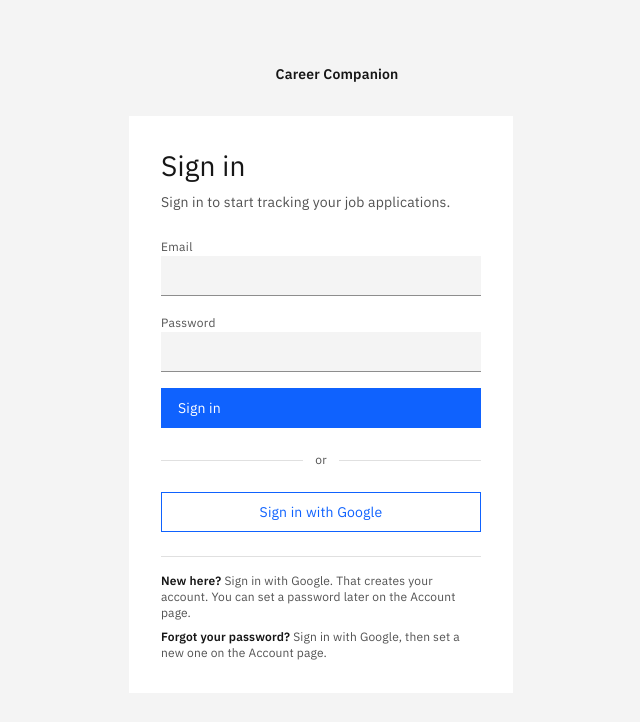
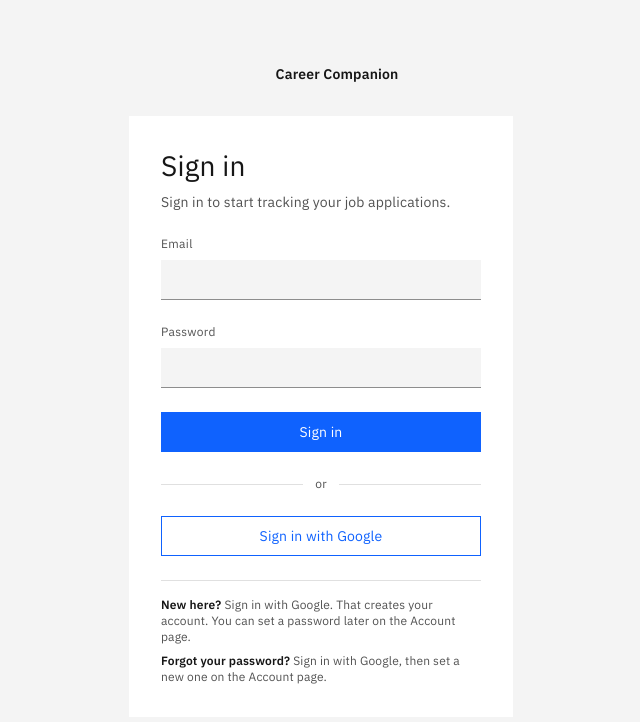
Before and after one commit to NitinSirsath/career-companion-frontend, a React (Vite) app: page /login in a window 1280 px wide. Shown: the top 722 px of the page, without its empty margins (319-959 px from the left). Built offline with nearby package versions, Linux system fonts and the light colour scheme; no server answers; some icons are missing.

Commit message:
feat(settings): src/components/auth/PasswordSignInForm.tsx

```diff
--- a/src/components/auth/PasswordSignInForm.tsx
+++ b/src/components/auth/PasswordSignInForm.tsx
@@ -6,6 +6,7 @@ import { EMAIL_PROBLEM, PASSWORD_MISSING, signInProblem } from '../../lib/signIn
 import { Button } from '../ui/button';
 import { Input } from '../ui/input';
 import { Label } from '../ui/label';
+import { InlineNotification } from '../ui/notification';
 
 /** Sign-in with email and password. `onSignedIn` runs once the session exists. */
 export function PasswordSignInForm({ onSignedIn }: { onSignedIn: () => void }) {
@@ -18,28 +19,30 @@ export function PasswordSignInForm({ onSignedIn }: { onSignedIn: () => void }) {
   const onSubmit = form.handleSubmit((input) => login.mutate(input, { onSuccess: onSignedIn }));
 
   return (
-    <form onSubmit={onSubmit} noValidate aria-label="Sign in" className="space-y-4">
-      <div className="space-y-2">
-        <Label htmlFor="signin-email">Email</Label>
+    <form onSubmit={onSubmit} noValidate aria-label="Sign in" className="flex flex-col gap-6">
+      <div className="flex flex-col gap-2">
+        <Label htmlFor="signin-email" className="text-xs text-text-secondary">
+          Email
+        </Label>
         <Input id="signin-email" type="email" autoComplete="username" {...form.register('email')} />
-        {errors.email && <p className="text-sm text-status-error">{EMAIL_PROBLEM}</p>}
+        {errors.email && <p className="text-xs text-status-error">{EMAIL_PROBLEM}</p>}
       </div>
-      <div className="space-y-2">
-        <Label htmlFor="signin-password">Password</Label>
+      <div className="flex flex-col gap-2">
+        <Label htmlFor="signin-password" className="text-xs text-text-secondary">
+          Password
+        </Label>
         <Input
           id="signin-password"
           type="password"
           autoComplete="current-password"
           {...form.register('password')}
         />
-        {errors.password && <p className="text-sm text-status-error">{PASSWORD_MISSING}</p>}
+        {errors.password && <p className="text-xs text-status-error">{PASSWORD_MISSING}</p>}
       </div>
       {login.isError && (
-        <p role="alert" className="text-sm text-status-error">
-          {signInProblem(login.error)}
-        </p>
+        <InlineNotification kind="error">{signInProblem(login.error)}</InlineNotification>
       )}
-      <Button type="submit" className="w-full" disabled={login.isPending}>
+      <Button type="submit" className="w-full justify-center" loading={login.isPending}>
         {login.isPending ? 'Signing in…' : 'Sign in'}
       </Button>
     </form>
```
